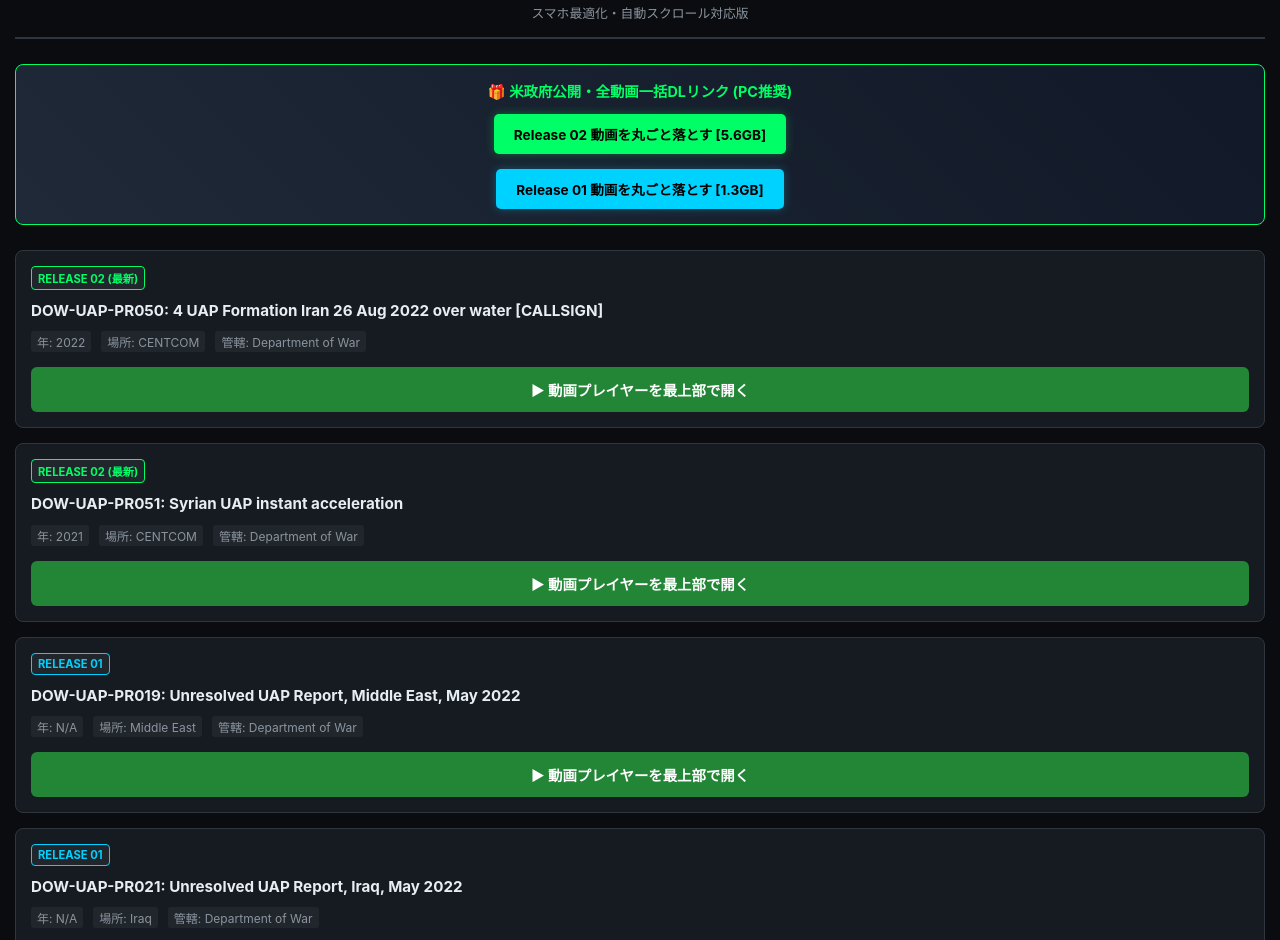
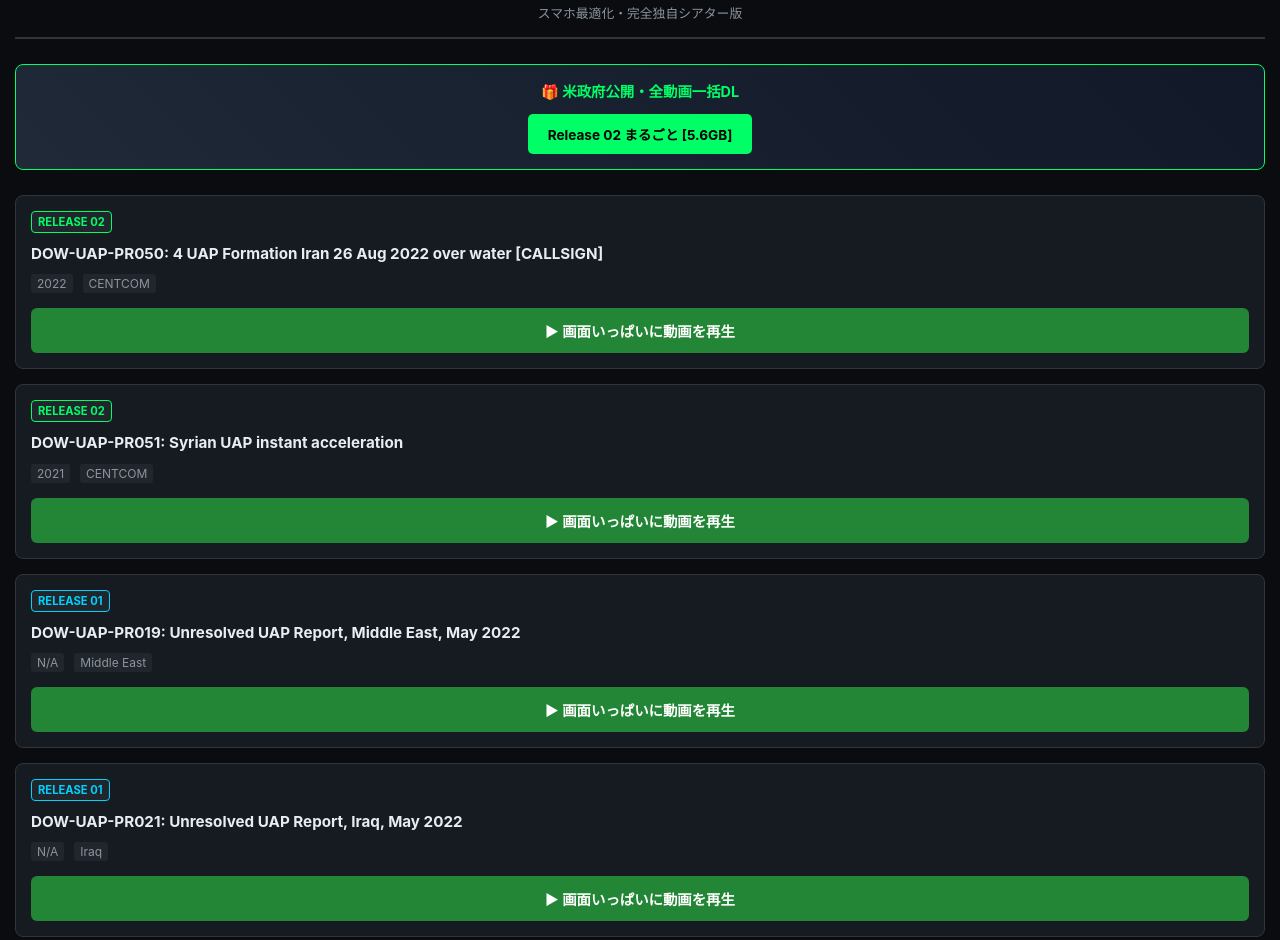
Before and after one commit to gomarukai-kikuchan/UAP, a plain HTML site: page index.html in a window 1280 px wide. Shown: the part 49-989 px from the top of the page. Drawn offline with Linux system fonts and the light colour scheme.

Commit message:
Update index.html

```diff
--- a/index.html
+++ b/index.html
@@ -13,121 +13,36 @@
             --text-muted: #8b949e;
             --border-color: #30363d;
         }
-        * {
-            box-sizing: border-box;
-            margin: 0;
-            padding: 0;
-        }
+        * { box-sizing: border-box; margin: 0; padding: 0; }
         body {
             background-color: var(--bg-color);
             color: var(--text-color);
-            font-family: -apple-system, BlinkMacSystemFont, "Segoe UI", Roboto, Helvetica, Arial, sans-serif;
+            font-family: -apple-system, BlinkMacSystemFont, sans-serif;
             padding: 20px 15px;
         }
-        header {
-            text-align: center;
-            margin-bottom: 25px;
-            border-bottom: 2px solid var(--border-color);
-            padding-bottom: 15px;
-        }
-        header h1 {
-            font-size: 1.4rem;
-            color: var(--accent-color);
-            letter-spacing: 2px;
-            margin-bottom: 5px;
-        }
-        header p {
-            font-size: 0.8rem;
-            color: var(--text-muted);
-        }
+        header { text-align: center; margin-bottom: 25px; border-bottom: 2px solid var(--border-color); padding-bottom: 15px; }
+        header h1 { font-size: 1.4rem; color: var(--accent-color); letter-spacing: 2px; margin-bottom: 5px; }
+        header p { font-size: 0.8rem; color: var(--text-muted); }
         .treasure-box {
             background: linear-gradient(45deg, #1f2937, #111827);
             border: 1px solid var(--accent-color);
-            border-radius: 8px;
-            padding: 15px;
-            margin-bottom: 25px;
-            text-align: center;
-        }
-        .treasure-box h3 {
-            font-size: 0.9rem;
-            color: var(--accent-color);
-            margin-bottom: 8px;
+            border-radius: 8px; padding: 15px; margin-bottom: 25px; text-align: center;
         }
         .btn-zip {
-            display: inline-block;
-            background-color: var(--accent-color);
-            color: #000;
-            font-weight: bold;
-            padding: 10px 20px;
-            border-radius: 5px;
-            text-decoration: none;
-            font-size: 0.85rem;
-            margin-top: 5px;
-            box-shadow: 0 0 10px rgba(0, 255, 102, 0.3);
+            display: inline-block; background-color: var(--accent-color); color: #000; font-weight: bold;
+            padding: 10px 20px; border-radius: 5px; text-decoration: none; font-size: 0.85rem; margin-top: 5px;
         }
-        .video-list {
-            display: flex;
-            flex-direction: column;
-            gap: 15px;
-        }
-        .video-card {
-            background-color: var(--card-bg);
-            border: 1px solid var(--border-color);
-            border-radius: 8px;
-            padding: 15px;
-            display: flex;
-            flex-direction: column;
-            gap: 10px;
-        }
-        .video-badge {
-            align-self: flex-start;
-            font-size: 0.7rem;
-            font-weight: bold;
-            padding: 3px 6px;
-            border-radius: 4px;
-            background-color: #21262d;
-            border: 1px solid var(--text-muted);
-        }
-        .badge-r02 {
-            color: var(--accent-color);
-            border-color: var(--accent-color);
-        }
-        .badge-r01 {
-            color: #00d2ff;
-            border-color: #00d2ff;
-        }
-        .video-title {
-            font-size: 0.95rem;
-            font-weight: bold;
-            line-height: 1.4;
-        }
-        .video-meta {
-            font-size: 0.75rem;
-            color: var(--text-muted);
-            display: flex;
-            flex-wrap: wrap;
-            gap: 10px;
-        }
-        .video-meta span {
-            background-color: #21262d;
-            padding: 2px 6px;
-            border-radius: 3px;
-        }
+        .video-list { display: flex; flex-direction: column; gap: 15px; }
+        .video-card { background-color: var(--card-bg); border: 1px solid var(--border-color); border-radius: 8px; padding: 15px; display: flex; flex-direction: column; gap: 10px; }
+        .video-badge { align-self: flex-start; font-size: 0.7rem; font-weight: bold; padding: 3px 6px; border-radius: 4px; background-color: #21262d; border: 1px solid var(--text-muted); }
+        .badge-r02 { color: var(--accent-color); border-color: var(--accent-color); }
+        .badge-r01 { color: #00d2ff; border-color: #00d2ff; }
+        .video-title { font-size: 0.95rem; font-weight: bold; line-height: 1.4; }
+        .video-meta { font-size: 0.75rem; color: var(--text-muted); display: flex; flex-wrap: wrap; gap: 10px; }
+        .video-meta span { background-color: #21262d; padding: 2px 6px; border-radius: 3px; }
         .btn-play {
-            display: block;
-            text-align: center;
-            background-color: #238636;
-            color: white;
-            font-weight: bold;
-            padding: 12px;
-            border-radius: 6px;
-            text-decoration: none;
-            font-size: 0.9rem;
-            margin-top: 5px;
-            transition: background 0.2s;
-        }
-        .btn-play:active {
-            background-color: #2ea043;
+            display: block; text-align: center; background-color: #238636; color: white; font-weight: bold;
+            padding: 12px; border-radius: 6px; text-decoration: none; font-size: 0.9rem; margin-top: 5px;
         }
     </style>
 </head>
@@ -135,141 +50,94 @@
 
     <header>
         <h1>PURSUE: UAP THEATER</h1>
-        <p>スマホ最適化・自動スクロール対応版</p>
+        <p>スマホ最適化・完全独自シアター版</p>
     </header>
 
-    <!-- お宝ZIPリンクコーナー -->
     <div class="treasure-box">
-        <h3>🎁 米政府公開・全動画一括DLリンク (PC推奨)</h3>
-        <a href="https://d34w7g4gy10iej.cloudfront.net/uap052226.zip" class="btn-zip">Release 02 動画を丸ごと落とす [5.6GB]</a>
-        <div style="margin-top: 10px;">
-            <a href="https://d34w7g4gy10iej.cloudfront.net/uapvideos.zip" class="btn-zip" style="background-color: #00d2ff; box-shadow: 0 0 10px rgba(0, 210, 255, 0.3);">Release 01 動画を丸ごと落とす [1.3GB]</a>
-        </div>
+        <h3 style="font-size:0.9rem; color:var(--accent-color); margin-bottom:8px;">🎁 米政府公開・全動画一括DL</h3>
+        <a href="https://d34w7g4gy10iej.cloudfront.net/uap052226.zip" class="btn-zip">Release 02 まるごと [5.6GB]</a>
     </div>
 
-    <!-- 動画リスト（1ページ目の10本分・自動スクロール対応版） -->
     <div class="video-list">
-
         <!-- 1本目 -->
         <div class="video-card">
-            <span class="video-badge badge-r02">RELEASE 02 (最新)</span>
+            <span class="video-badge badge-r02">RELEASE 02</span>
             <div class="video-title">DOW-UAP-PR050: 4 UAP Formation Iran 26 Aug 2022 over water [CALLSIGN]</div>
-            <div class="video-meta">
-                <span>年: 2022</span>
-                <span>場所: CENTCOM</span>
-                <span>管轄: Department of War</span>
-            </div>
-            <a href="https://www.war.gov/UFO/?type=.vid#record-video-player" target="_blank" class="btn-play">▶ 動画プレイヤーを最上部で開く</a>
+            <div class="video-meta"><span>2022</span><span>CENTCOM</span></div>
+            <a href="player.html?id=DOW-UAP-PR050-4-UAP-Formation-Iran-26-Aug-2022-over-water-CALLSIGN" target="_blank" class="btn-play">▶ 画面いっぱいに動画を再生</a>
         </div>
 
         <!-- 2本目 -->
         <div class="video-card">
-            <span class="video-badge badge-r02">RELEASE 02 (最新)</span>
+            <span class="video-badge badge-r02">RELEASE 02</span>
             <div class="video-title">DOW-UAP-PR051: Syrian UAP instant acceleration</div>
-            <div class="video-meta">
-                <span>年: 2021</span>
-                <span>場所: CENTCOM</span>
-                <span>管轄: Department of War</span>
-            </div>
-            <a href="https://www.war.gov/UFO/?type=.vid#record-video-player" target="_blank" class="btn-play">▶ 動画プレイヤーを最上部で開く</a>
+            <div class="video-meta"><span>2021</span><span>CENTCOM</span></div>
+            <a href="player.html?id=DOW-UAP-PR051-Syrian-UAP-instant-acceleration" target="_blank" class="btn-play">▶ 画面いっぱいに動画を再生</a>
         </div>
 
         <!-- 3本目 -->
         <div class="video-card">
             <span class="video-badge badge-r01">RELEASE 01</span>
             <div class="video-title">DOW-UAP-PR019: Unresolved UAP Report, Middle East, May 2022</div>
-            <div class="video-meta">
-                <span>年: N/A</span>
-                <span>場所: Middle East</span>
-                <span>管轄: Department of War</span>
-            </div>
-            <a href="https://www.war.gov/UFO/?type=.vid#record-video-player" target="_blank" class="btn-play">▶ 動画プレイヤーを最上部で開く</a>
+            <div class="video-meta"><span>N/A</span><span>Middle East</span></div>
+            <a href="player.html?id=DOW-UAP-PR019-Unresolved-UAP-Report-Middle-East-May-2022" target="_blank" class="btn-play">▶ 画面いっぱいに動画を再生</a>
         </div>
 
         <!-- 4本目 -->
         <div class="video-card">
             <span class="video-badge badge-r01">RELEASE 01</span>
             <div class="video-title">DOW-UAP-PR021: Unresolved UAP Report, Iraq, May 2022</div>
-            <div class="video-meta">
-                <span>年: N/A</span>
-                <span>場所: Iraq</span>
-                <span>管轄: Department of War</span>
-            </div>
-            <a href="https://www.war.gov/UFO/?type=.vid#record-video-player" target="_blank" class="btn-play">▶ 動画プレイヤーを最上部で開く</a>
+            <div class="video-meta"><span>N/A</span><span>Iraq</span></div>
+            <a href="player.html?id=DOW-UAP-PR021-Unresolved-UAP-Report-Iraq-May-2022" target="_blank" class="btn-play">▶ 画面いっぱいに動画を再生</a>
         </div>
 
         <!-- 5本目 -->
         <div class="video-card">
             <span class="video-badge badge-r01">RELEASE 01</span>
             <div class="video-title">DOW-UAP-PR022: Unresolved UAP Report, Syria, July 2022</div>
-            <div class="video-meta">
-                <span>年: N/A</span>
-                <span>場所: Syria</span>
-                <span>管轄: Department of War</span>
-            </div>
-            <a href="https://www.war.gov/UFO/?type=.vid#record-video-player" target="_blank" class="btn-play">▶ 動画プレイヤーを最上部で開く</a>
+            <div class="video-meta"><span>N/A</span><span>Syria</span></div>
+            <a href="player.html?id=DOW-UAP-PR022-Unresolved-UAP-Report-Syria-July-2022" target="_blank" class="btn-play">▶ 画面いっぱいに動画を再生</a>
         </div>
 
         <!-- 6本目 -->
         <div class="video-card">
             <span class="video-badge badge-r01">RELEASE 01</span>
             <div class="video-title">DOW-UAP-PR023: Unresolved UAP Report, Iraq, December 2022</div>
-            <div class="video-meta">
-                <span>年: N/A</span>
-                <span>場所: Iraq</span>
-                <span>管轄: Department of War</span>
-            </div>
-            <a href="https://www.war.gov/UFO/?type=.vid#record-video-player" target="_blank" class="btn-play">▶ 動画プレイヤーを最上部で開く</a>
+            <div class="video-meta"><span>N/A</span><span>Iraq</span></div>
+            <a href="player.html?id=DOW-UAP-PR023-Unresolved-UAP-Report-Iraq-December-2022" target="_blank" class="btn-play">▶ 画面いっぱいに動画を再生</a>
         </div>
 
         <!-- 7本目 -->
         <div class="video-card">
             <span class="video-badge badge-r01">RELEASE 01</span>
             <div class="video-title">DOW-UAP-PR026: Unresolved UAP Report, United Arab Emirates, October 2023</div>
-            <div class="video-meta">
-                <span>年: N/A</span>
-                <span>場所: United Arab Emirates</span>
-                <span>管轄: Department of War</span>
-            </div>
-            <a href="https://www.war.gov/UFO/?type=.vid#record-video-player" target="_blank" class="btn-play">▶ 動画プレイヤーを最上部で開く</a>
+            <div class="video-meta"><span>N/A</span><span>UAE</span></div>
+            <a href="player.html?id=DOW-UAP-PR026-Unresolved-UAP-Report-United-Arab-Emirates-October-2023" target="_blank" class="btn-play">▶ 画面いっぱいに動画を再生</a>
         </div>
 
         <!-- 8本目 -->
         <div class="video-card">
             <span class="video-badge badge-r01">RELEASE 01</span>
             <div class="video-title">DOW-UAP-PR027: Unresolved UAP Report, United Arab Emirates, October 2023</div>
-            <div class="video-meta">
-                <span>年: N/A</span>
-                <span>場所: United Arab Emirates</span>
-                <span>管轄: Department of War</span>
-            </div>
-            <a href="https://www.war.gov/UFO/?type=.vid#record-video-player" target="_blank" class="btn-play">▶ 動画プレイヤーを最上部で開く</a>
+            <div class="video-meta"><span>N/A</span><span>UAE</span></div>
+            <a href="player.html?id=DOW-UAP-PR027-Unresolved-UAP-Report-United-Arab-Emirates-October-2023" target="_blank" class="btn-play">▶ 画面いっぱいに動画を再生</a>
         </div>
 
         <!-- 9本目 -->
         <div class="video-card">
             <span class="video-badge badge-r01">RELEASE 01</span>
             <div class="video-title">DOW-UAP-PR028: Unresolved UAP Report, Greece, January 2024</div>
-            <div class="video-meta">
-                <span>年: N/A</span>
-                <span>場所: Greece</span>
-                <span>管轄: Department of War</span>
-            </div>
-            <a href="https://www.war.gov/UFO/?type=.vid#record-video-player" target="_blank" class="btn-play">▶ 動画プレイヤーを最上部で開く</a>
+            <div class="video-meta"><span>N/A</span><span>Greece</span></div>
+            <a href="player.html?id=DOW-UAP-PR028-Unresolved-UAP-Report-Greece-January-2024" target="_blank" class="btn-play">▶ 画面いっぱいに動画を再生</a>
         </div>
 
         <!-- 10本目 -->
         <div class="video-card">
             <span class="video-badge badge-r01">RELEASE 01</span>
             <div class="video-title">DOW-UAP-PR029: Unresolved UAP Report, United Arab Emirates, June 2024</div>
-            <div class="video-meta">
-                <span>年: N/A</span>
-                <span>場所: Gulf of Oman</span>
-                <span>管轄: Department of War</span>
-            </div>
-            <a href="https://www.war.gov/UFO/?type=.vid#record-video-player" target="_blank" class="btn-play">▶ 動画プレイヤーを最上部で開く</a>
+            <div class="video-meta"><span>N/A</span><span>Gulf of Oman</span></div>
+            <a href="player.html?id=DOW-UAP-PR029-Unresolved-UAP-Report-United-Arab-Emirates-June-2024" target="_blank" class="btn-play">▶ 画面いっぱいに動画を再生</a>
         </div>
-
     </div>
 
 </body>
```
